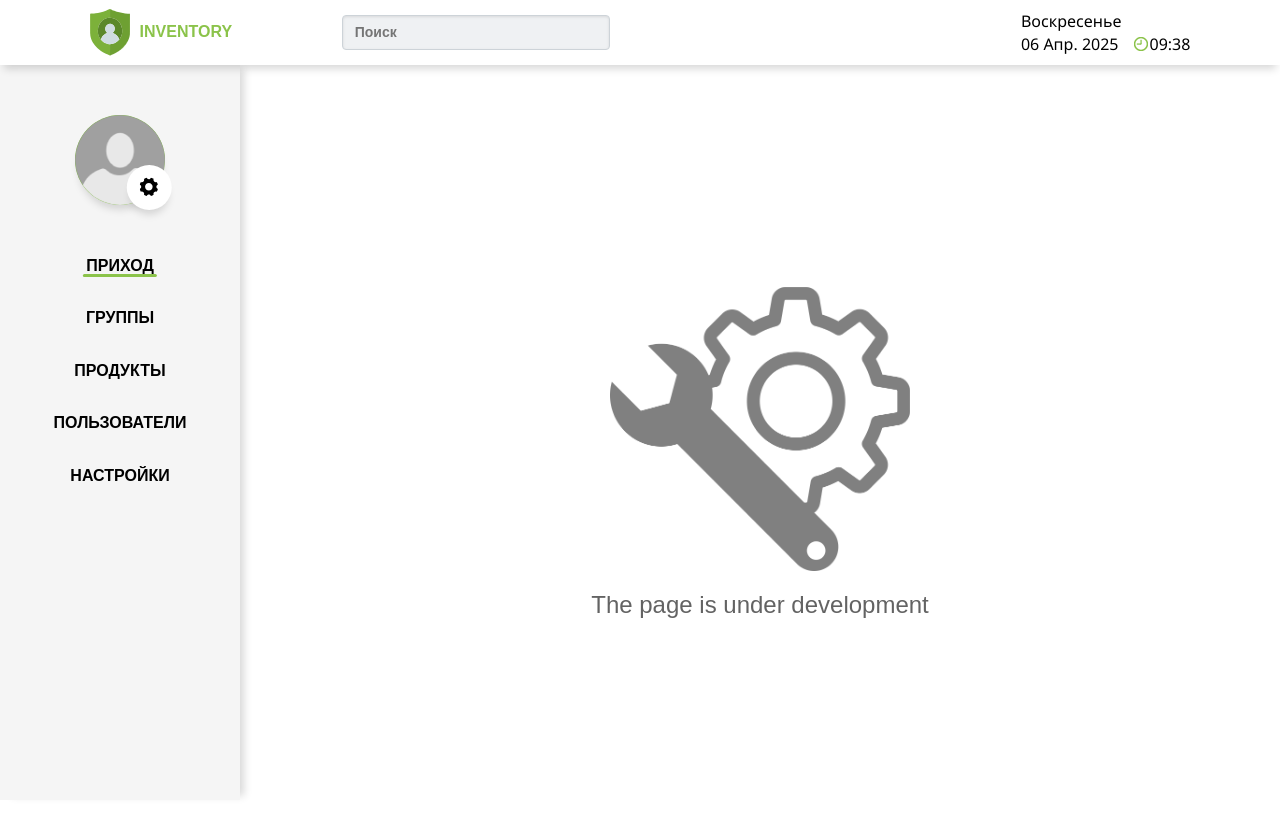
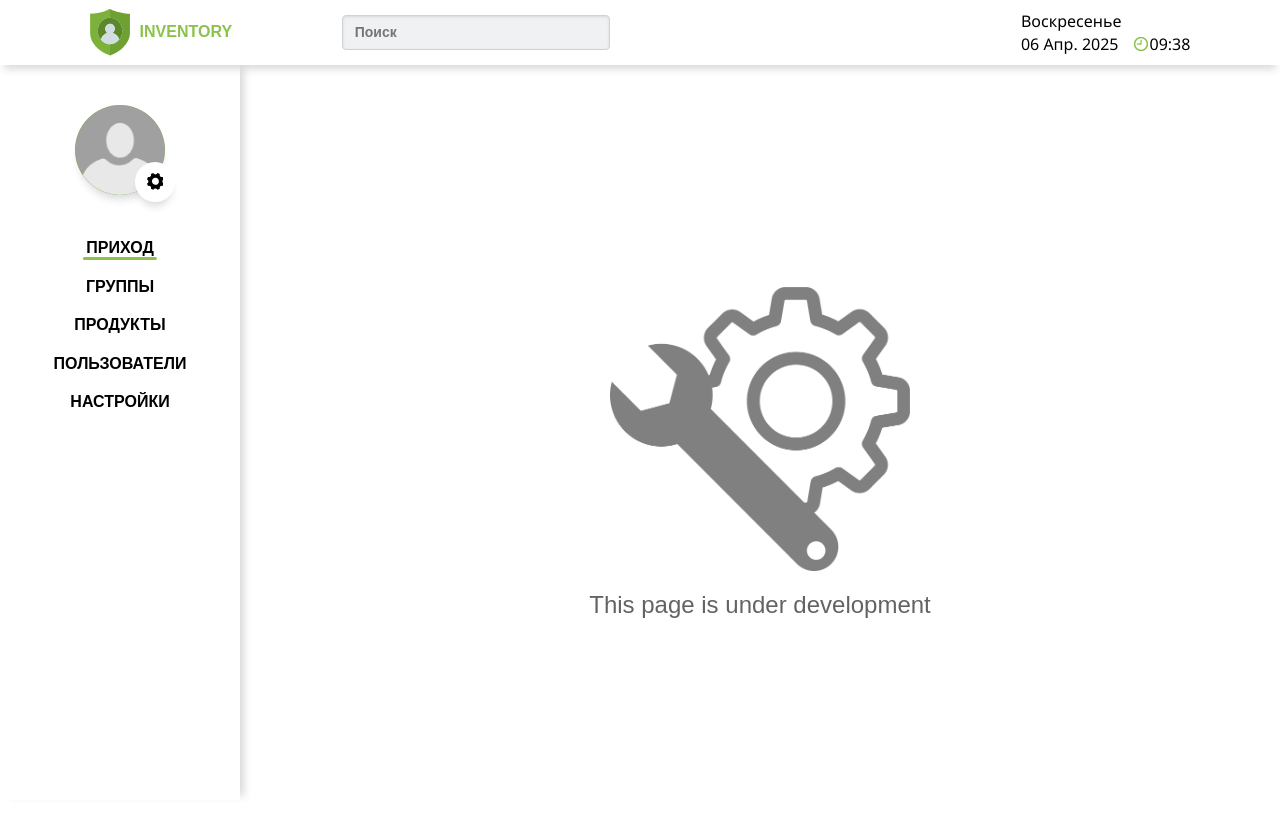
Before and after one commit to starik061/orders-project, a Vue app: page / in a window 1280 px wide. Shown: the top 836 px of the page. After the commit the page ends 800 px from the top, so only its background shows below. Built offline with nearby package versions, Linux system fonts and the light colour scheme.

Commit message:
refctoring of layout nd panels

```diff
--- a/src/components/SideNav.vue
+++ b/src/components/SideNav.vue
@@ -1,26 +1,24 @@
 <template>
-  <aside class="side-nav-container">
-    <div class="avatar-wrapper">
-      <img class="avatar" src="@/assets/img/avatar-placeholder.png" alt="avatar" width="90px" height="90px">
-      <button class="avatar-settings-btn">
-        <IconAvatarSettings class="avatar-settings-btn-icon" />
+  <aside class="side-nav">
+    <div class="side-nav__avatar">
+      <img class="side-nav__avatar-img" src="@/assets/img/avatar-placeholder.png" alt="avatar" />
+      <button class="side-nav__avatar-btn">
+        <IconAvatarSettings class="side-nav__avatar-icon" />
       </button>
     </div>
 
-    <ul class="nav-list">
-      <li v-for="item in navItems" :key="item.name" class="nav-list__item">
-        <RouterLink :to="item.to" class="nav-list__link" :class="{ active: isActive(item.to) }">
+    <ul class="side-nav__list">
+      <li v-for="item in navItems" :key="item.name" class="side-nav__item">
+        <RouterLink :to="item.to" class="side-nav__link" :class="{ active: isActive(item.to) }">
           {{ item.label }}
         </RouterLink>
       </li>
     </ul>
-
-
   </aside>
 </template>
 
 <script setup>
-import IconAvatarSettings from "@/components/icons/IconAvatarSettings.vue";
+import IconAvatarSettings from '@/components/icons/IconAvatarSettings.vue'
 import { useRoute } from 'vue-router'
 
 const route = useRoute()
@@ -33,82 +31,59 @@ const navItems = [
   { to: '/settings', label: 'Настройки' }
 ]
 
-const isActive = (path) => {
-  return route.path === path
-}
+const isActive = (path) => route.path === path
 </script>
 
 <style lang="scss" scoped>
-.side-nav-container {
+.side-nav__avatar {
   position: relative;
-  display: flex;
-  flex-direction: column;
-  justify-content: flex-start;
-  align-items: center;
-  gap: 50px;
-  width: fit-content;
-  max-width: 300px;
-  height: calc(100vh - 65px);
-  background-color: #ffffff;
-  padding: 50px 45px;
-  box-shadow: var(--shadow-main-right);
-  z-index: 0;
+  margin-bottom: 40px;
 }
 
-.avatar-wrapper {
-  position: relative;
-  flex-grow: 0;
-  flex-shrink: 0;
-  display: inline-block;
+.side-nav__avatar-img {
+  width: 90px;
+  height: 90px;
   border-radius: 50%;
+  object-fit: cover;
+  background-color: #7cb342;
   box-shadow: var(--shadow-main);
 }
 
-.avatar {
-  display: block;
-  object-fit: cover;
+.side-nav__avatar-btn {
+  position: absolute;
+  top: 60%;
+  right: -10px;
+  width: 40px;
+  height: 40px;
+  background: #fff;
   border-radius: 50%;
-  background-color: #7cb342;
-  overflow: hidden;
-}
-
-.avatar-settings-btn {
-  position: absolute;
-  top: 55%;
-  right: 0;
-  width: 45px;
-  height: 45px;
-  transform: translate(15%, 0);
   display: flex;
+  align-items: center;
   justify-content: center;
-  align-items: center;
-  border-radius: 50%;
-  background-color: #ffffff;
   box-shadow: var(--shadow-main);
   cursor: pointer;
 }
 
-.avatar-settings-btn-icon {
-  width: 55%;
-  height: 55%;
+.side-nav__avatar-icon {
+  width: 60%;
+  height: 60%;
 }
 
-.nav-list {
+.side-nav__list {
+  width: 100%;
   display: flex;
   flex-direction: column;
-  justify-content: flex-start;
+  gap: 20px;
   align-items: center;
-  gap: 30px;
-  width: 100%;
 }
 
-.nav-list__link {
+.side-nav__link {
   position: relative;
-  display: inline-block;
-  padding: 2px 0;
-  color: #000000;
+  color: #000;
   text-transform: uppercase;
   font-weight: bold;
+  padding: 4px 0;
+  transition: 0.2s ease;
 
   &.active::after,
   &:hover::after {
@@ -117,11 +92,10 @@ const isActive = (path) => {
     bottom: 0;
     left: 50%;
     transform: translateX(-50%);
-    display: block;
     width: 110%;
     height: 3px;
+    background-color: var(--color-main-green);
     border-radius: 1.5px;
-    background-color: var(--color-main-green);
   }
 }
 </style>
--- a/src/layouts/NavLayout.vue
+++ b/src/layouts/NavLayout.vue
@@ -1,6 +1,6 @@
 <template>
   <div class="layout">
-    <TopNav />
+    <TopNav class="layout__top" />
 
     <div class="layout__body">
       <SideNav class="layout__sidebar" />
@@ -13,32 +13,54 @@
 </template>
 
 <script setup>
+import TopNav from '@/components/TopNav.vue'
+import SideNav from '@/components/SideNav.vue'
 import { RouterView } from 'vue-router'
-import SideNav from '@/components/SideNav.vue'
-import TopNav from '@/components/TopNav.vue'
 </script>
 
 <style scoped lang="scss">
 .layout {
-  display: flex;
-  flex-direction: column;
   height: 100vh;
+  overflow: hidden;
+}
+
+.layout__top {
+  position: fixed;
+  top: 0;
+  left: 0;
+  right: 0;
+  height: 65px;
+  z-index: 1000;
+  background: white;
+  border-bottom: 1px solid #ddd;
 }
 
 .layout__body {
   display: flex;
-  flex: 1;
+  margin-top: 65px; // компенсация высоты TopNav
+  height: calc(100vh - 65px);
 }
 
 .layout__sidebar {
+  position: fixed;
+  top: 65px;
+  left: 0;
   width: 240px;
-  background-color: #f5f5f5;
-  flex-shrink: 0;
+  height: calc(100vh - 65px);
+  background-color: #fff;
+  box-shadow: var(--shadow-main-right);
+  z-index: 100;
+  padding: 40px 20px;
+  display: flex;
+  flex-direction: column;
+  align-items: center;
 }
 
 .layout__content {
-  flex: 1;
+  margin-left: 240px; // компенсация ширины SideNav
   padding: 20px;
+  width: calc(100% - 240px);
+  height: calc(100vh - 65px);
   overflow-y: auto;
 }
 </style>
--- a/src/views/DevelopmentView.vue
+++ b/src/views/DevelopmentView.vue
@@ -1,7 +1,7 @@
 <template>
   <div class="dev-container">
     <img class="dev-img" src="/public/img/development-placeholder.png" alt="development image">
-    <p class="text">The page is under development</p>
+    <p class="text">This page is under development</p>
   </div>
 </template>
 
```
